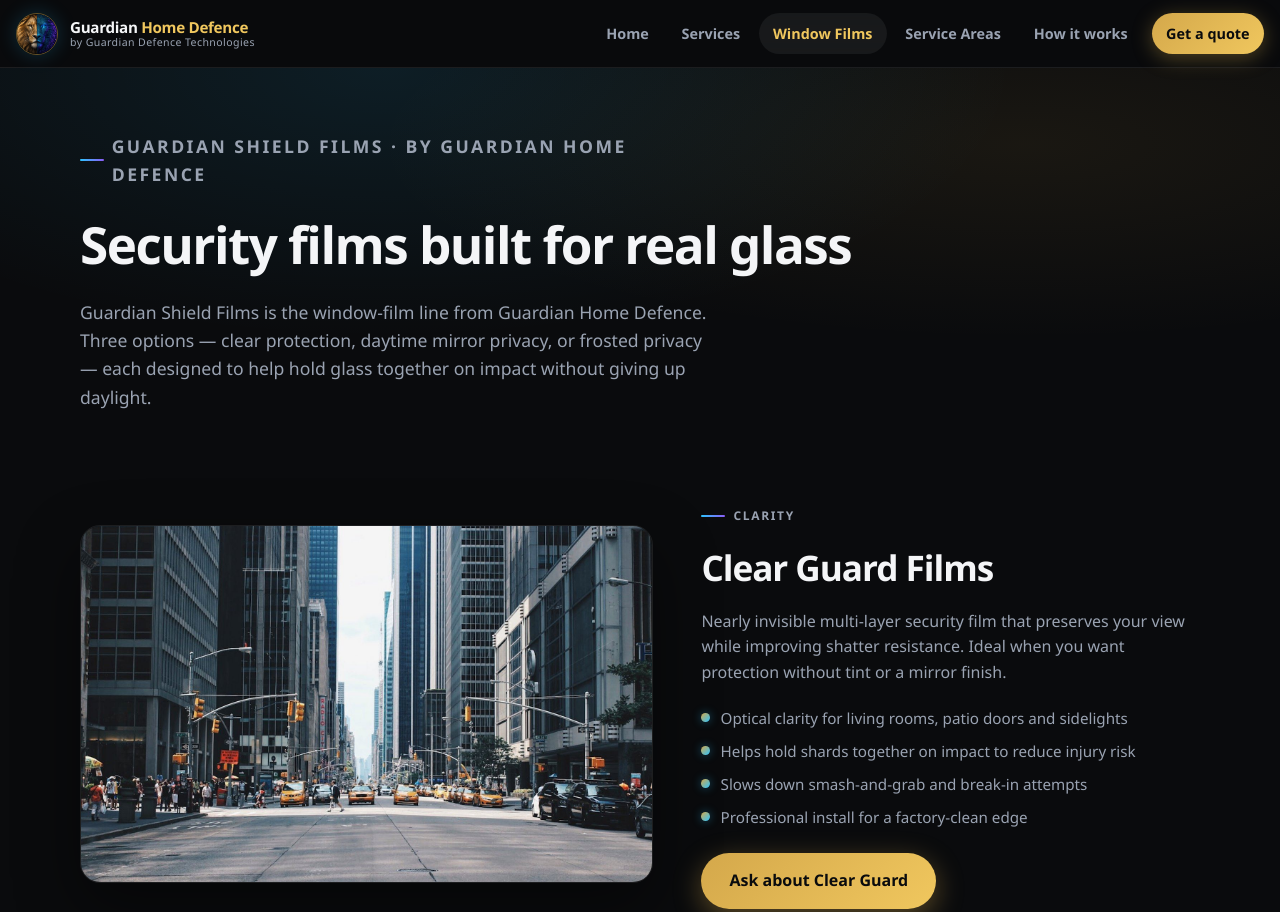
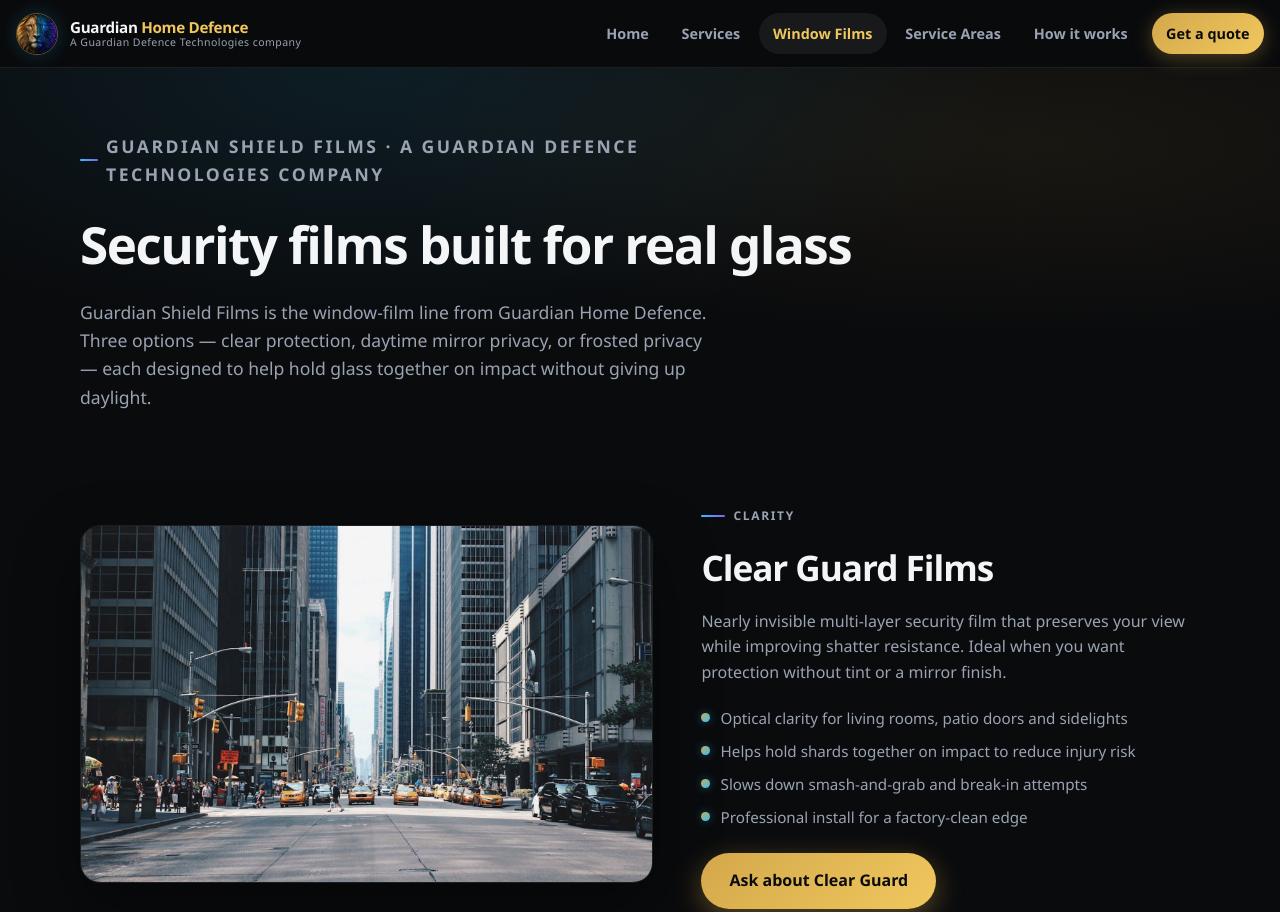
Before and after one commit to MrBoost6ix/guardian-shield-films, a plain HTML site: page products.html in a window 1280 px wide. Shown: the top 912 px of the page. Drawn offline with Linux system fonts and the light colour scheme.

Commit message:
Brand structure: Guardian Defence Technologies parent line in header, footer and films page

```diff
--- a/products.html
+++ b/products.html
@@ -28,7 +28,7 @@
         <img src="assets/logo-mark.jpg" width="42" height="42" alt="Guardian Home Defence lion logo">
         <span class="brand-text">
           <strong>Guardian <em>Home Defence</em></strong>
-          <span>by Guardian Defence Technologies</span>
+          <span>A Guardian Defence Technologies company</span>
         </span>
       </a>
       <button class="nav-toggle" type="button" aria-label="Open menu" aria-expanded="false" aria-controls="site-nav">
@@ -48,7 +48,7 @@
   <main id="main">
     <section class="page-hero">
       <div class="container">
-        <p class="eyebrow">Guardian Shield Films · by Guardian Home Defence</p>
+        <p class="eyebrow">Guardian Shield Films · A Guardian Defence Technologies company</p>
         <h1>Security films built for real glass</h1>
         <p>Guardian Shield Films is the window-film line from Guardian Home Defence. Three options — clear protection, daytime mirror privacy, or frosted privacy — each designed to help hold glass together on impact without giving up daylight.</p>
       </div>
@@ -131,7 +131,7 @@
         <div class="footer-brand">
           <img class="footer-lockup" src="assets/logo-lockup.svg" width="260" height="60" alt="Guardian Home Defence">
           <p>Home security upgrades across the Greater Toronto Area — doors, glass, cameras, alarms and safe rooms, planned and installed by one team.</p>
-          <p class="footer-sub">Guardian Home Defence is a consumer brand of Guardian Defence Technologies. Window films by <a href="products.html">Guardian Shield Films</a>.</p>
+          <p class="footer-sub">Guardian Home Defence and <a href="products.html">Guardian Shield Films</a> are brands of Guardian Defence Technologies.</p>
         </div>
         <div class="footer-col">
           <h4>Services</h4>
```
Also changed, not shown: 404.html (+2 -2 lines), contact.html (+2 -2 lines), how-it-works.html (+2 -2 lines), index.html (+2 -2 lines), service-area-brampton.html (+2 -2 lines), service-area-durham.html (+2 -2 lines), service-area-markham.html (+2 -2 lines), service-area-mississauga.html (+2 -2 lines), service-area-oakville.html (+2 -2 lines), service-area-pickering-ajax.html (+2 -2 lines), service-area-richmond-hill.html (+2 -2 lines), service-area-toronto.html (+2 -2 lines), service-area-vaughan.html (+2 -2 lines), service-areas.html (+2 -2 lines), 1 more files.
